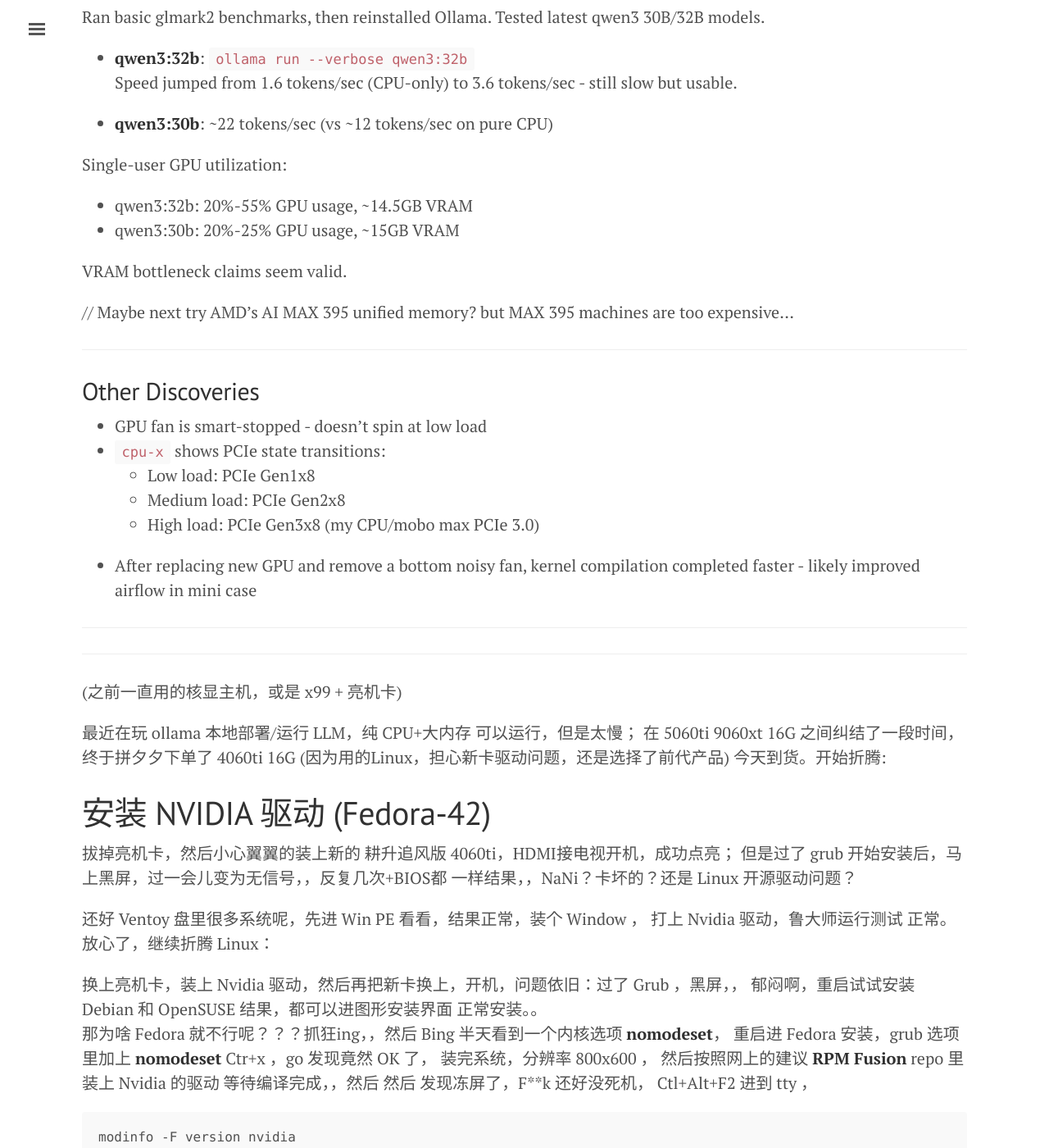
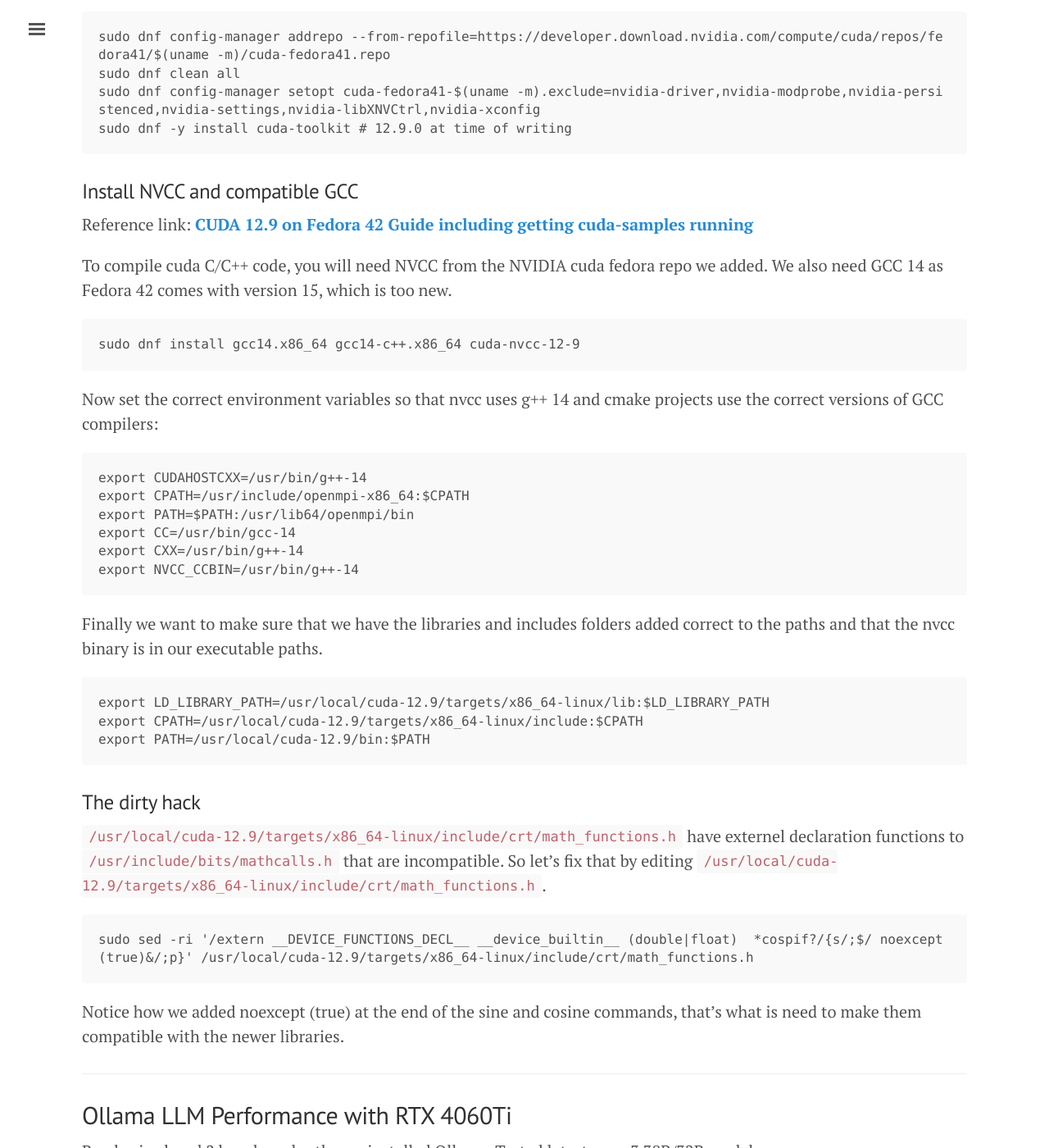
Before and after one commit to tcler/tcler.github.io, a Jekyll site: the page built from _posts/2025-05-30-my-first-graphics-card.md, in a window 1280 px wide and 1400 px high, scrolled down 1772 px. Shown: the whole window at 82% size. Built offline with Jekyll 4.4.1, drawn with Linux system fonts in a browser that asks for light colours; some of the changed text lies outside the part shown.

Commit message:
Update 2025-05-30-my-first-graphics-card.md

````diff
--- a/_posts/2025-05-30-my-first-graphics-card.md
+++ b/_posts/2025-05-30-my-first-graphics-card.md
@@ -51,6 +51,49 @@
 (Later I tried to install debian + Nvidia driver and the same problem occurred)
 Forced to use DP-to-HDMI adapter for now. (Reminds me of old macOS hackintosh HDMI issues
 requiring DP-HDMI conversion)
+
+
+## Installing CUDA on Fedora 42
+Instructions are based on the [RPM Fusion CUDA page](https://rpmfusion.org/Howto/CUDA#CUDA_Toolkit)
+```
+sudo dnf config-manager addrepo --from-repofile=https://developer.download.nvidia.com/compute/cuda/repos/fedora41/$(uname -m)/cuda-fedora41.repo
+sudo dnf clean all
+sudo dnf config-manager setopt cuda-fedora41-$(uname -m).exclude=nvidia-driver,nvidia-modprobe,nvidia-persistenced,nvidia-settings,nvidia-libXNVCtrl,nvidia-xconfig
+sudo dnf -y install cuda-toolkit # 12.9.0 at time of writing
+```
+
+### Install NVCC and compatible GCC
+Reference link: **[CUDA 12.9 on Fedora 42 Guide including getting cuda-samples running](https://forum.level1techs.com/t/cuda-12-9-on-fedora-42-guide-including-getting-cuda-samples-running/230769#installing-nvcc-compatible-gcc-3)**
+
+To compile cuda C/C++ code, you will need NVCC from the NVIDIA cuda fedora repo we added. We also need GCC 14 as Fedora 42 comes with version 15, which is too new.
+```
+sudo dnf install gcc14.x86_64 gcc14-c++.x86_64 cuda-nvcc-12-9
+```
+Now set the correct environment variables so that nvcc uses g++ 14 and cmake projects use the correct versions of GCC compilers:
+```
+export CUDAHOSTCXX=/usr/bin/g++-14
+export CPATH=/usr/include/openmpi-x86_64:$CPATH
+export PATH=$PATH:/usr/lib64/openmpi/bin
+export CC=/usr/bin/gcc-14
+export CXX=/usr/bin/g++-14
+export NVCC_CCBIN=/usr/bin/g++-14
+```
+
+Finally we want to make sure that we have the libraries and includes folders added correct to the paths and that the nvcc binary is in our executable paths.
+```
+export LD_LIBRARY_PATH=/usr/local/cuda-12.9/targets/x86_64-linux/lib:$LD_LIBRARY_PATH
+export CPATH=/usr/local/cuda-12.9/targets/x86_64-linux/include:$CPATH
+export PATH=/usr/local/cuda-12.9/bin:$PATH
+```
+
+### The dirty hack
+```/usr/local/cuda-12.9/targets/x86_64-linux/include/crt/math_functions.h``` have externel declaration functions to ```/usr/include/bits/mathcalls.h``` that are incompatible. So let’s fix that by editing ```/usr/local/cuda-12.9/targets/x86_64-linux/include/crt/math_functions.h```.
+```
+sudo sed -ri '/extern __DEVICE_FUNCTIONS_DECL__ __device_builtin__ (double|float)  *cospif?/{s/;$/ noexcept (true)&/;p}' /usr/local/cuda-12.9/targets/x86_64-linux/include/crt/math_functions.h
+```
+
+Notice how we added noexcept (true) at the end of the sine and cosine commands, that’s what is need to make them compatible with the newer libraries.
+
 
 ---
 
@@ -123,6 +166,47 @@
 (后来安装 debian-12 + Nvidia 驱动也出现同样问题)
 没办法接电视就先用 DP转HDMI 吧。（以前黑苹果接老电视也有类似的问题，需要 DP-HDMI 转接）
 
+## 安装 CUDA on Fedora-42
+Instructions are based on the [RPM Fusion CUDA page](https://rpmfusion.org/Howto/CUDA#CUDA_Toolkit)
+```
+sudo dnf config-manager addrepo --from-repofile=https://developer.download.nvidia.com/compute/cuda/repos/fedora41/$(uname -m)/cuda-fedora41.repo
+sudo dnf clean all
+sudo dnf config-manager setopt cuda-fedora41-$(uname -m).exclude=nvidia-driver,nvidia-modprobe,nvidia-persistenced,nvidia-settings,nvidia-libXNVCtrl,nvidia-xconfig
+sudo dnf -y install cuda-toolkit # 12.9.0 at time of writing
+```
+
+### 安装 NVCC 和 兼容的 GCC(gcc-14)
+Reference link: **[CUDA 12.9 on Fedora 42 Guide including getting cuda-samples running](https://forum.level1techs.com/t/cuda-12-9-on-fedora-42-guide-including-getting-cuda-samples-running/230769#installing-nvcc-compatible-gcc-3)**
+
+为了编译 cuda 代码，我们需要从 NVIDIA cuda 的 repo 中安装 ```NVCC```；而且 Fedora-42 默认带的 gcc-15 版本太高了，我们还需要安装 gcc-14* 。
+```
+sudo dnf install gcc14.x86_64 gcc14-c++.x86_64 cuda-nvcc-12-9
+```
+然后我们需要设置正确的环境变量，确保 nvcc 和 cmake 使用正确的 gcc 版本。
+```
+export CUDAHOSTCXX=/usr/bin/g++-14
+export CPATH=/usr/include/openmpi-x86_64:$CPATH
+export PATH=$PATH:/usr/lib64/openmpi/bin
+export CC=/usr/bin/gcc-14
+export CXX=/usr/bin/g++-14
+export NVCC_CCBIN=/usr/bin/g++-14
+```
+
+Finally we want to make sure that we have the libraries and includes folders added correct to the paths and that the nvcc binary is in our executable paths.
+```
+export LD_LIBRARY_PATH=/usr/local/cuda-12.9/targets/x86_64-linux/lib:$LD_LIBRARY_PATH
+export CPATH=/usr/local/cuda-12.9/targets/x86_64-linux/include:$CPATH
+export PATH=/usr/local/cuda-12.9/bin:$PATH
+```
+
+### The dirty hack
+```/usr/local/cuda-12.9/targets/x86_64-linux/include/crt/math_functions.h``` have externel declaration functions to ```/usr/include/bits/mathcalls.h``` that are incompatible. So let’s fix that by editing ```/usr/local/cuda-12.9/targets/x86_64-linux/include/crt/math_functions.h```.
+```
+sudo sed -ri '/extern __DEVICE_FUNCTIONS_DECL__ __device_builtin__ (double|float)  *cospif?/{s/;$/ noexcept (true)&/;p}' /usr/local/cuda-12.9/targets/x86_64-linux/include/crt/math_functions.h
+```
+
+Notice how we added noexcept (true) at the end of the sine and cosine commands, that’s what is need to make them compatible with the newer libraries.
+
 ---
 # ollama 跑 LLM 的效果
 简单 glmark2 跑分测试后，开始回到正题，因为重新安装了系统，把 ollama 重新装回来。然后主要测试了最新的 qwen3
````
